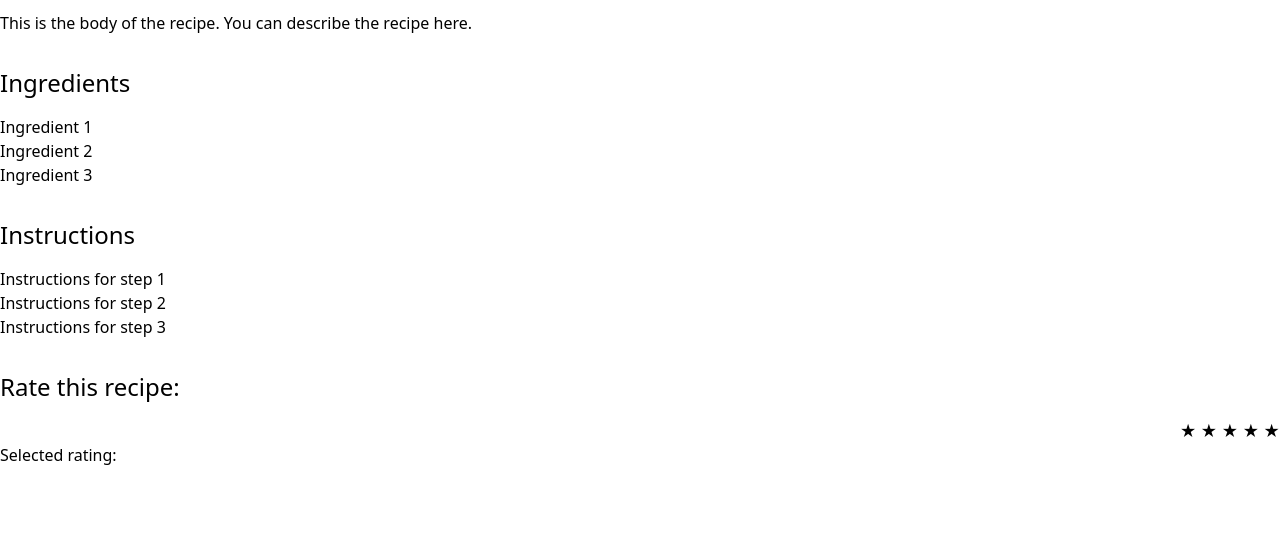
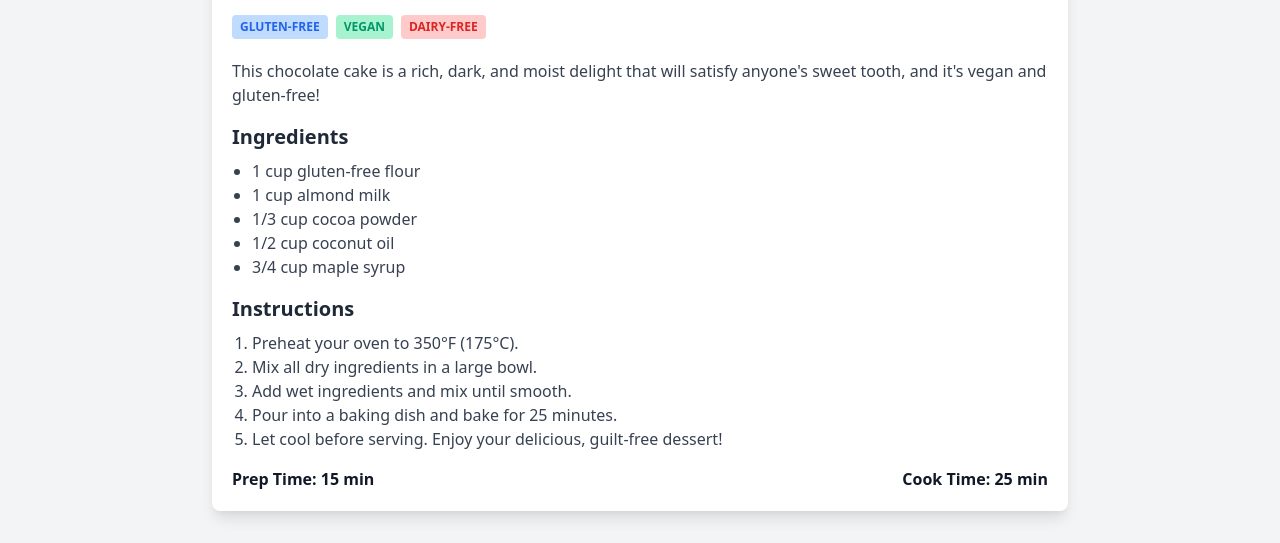
Before and after one commit to pateyu/CookbookProject, a Flask app: template templates/recipe.html in a window 1280 px wide. Shown: the part 377-920 px from the top of the page. Before the commit the page ends 842 px from the top, so only its background shows below. Run offline with Flask 3, Linux system fonts and the light colour scheme; the template is opened without the code that fills it, so the values that code supplies are empty; some libraries are stand-ins or nearby versions.

```diff
--- a/templates/recipe.html
+++ b/templates/recipe.html
@@ -3,89 +3,50 @@
 <head>
     <meta charset="UTF-8">
     <meta name="viewport" content="width=device-width, initial-scale=1.0">
-    <title>Recipe Rating</title>
-    <link href="https://cdn.jsdelivr.net/npm/tailwindcss@2.2.19/dist/tailwind.min.css" rel="stylesheet"/>
-    <style>
-        .rating {
-            direction: rtl; /* Right-to-left direction */
-            unicode-bidi: bidi-override; /* Override the direction */
-        }
-        .rating span {
-            cursor: pointer;
-            display: inline-block;
-        }
-        .rating span:hover,
-        .rating span:hover ~ span {
-            color: gold;
-        }
-    </style>
+    <title>Recipe Details</title>
+    <link href="https://cdn.jsdelivr.net/npm/tailwindcss@2.2.19/dist/tailwind.min.css" rel="stylesheet">
 </head>
-<body>
-    <header>
-        <h1 class="text-4xl mb-4">Recipe Title</h1>
-    </header>
-    <main>
-        <section class="recipe-image mb-8">
-            <img src="recipe-image.jpg" alt="Recipe Image">
-        </section>
-        <section class="recipe-body mb-8">
-            <p>This is the body of the recipe. You can describe the recipe here.</p>
-        </section>
-        <section class="recipe-ingredients mb-8">
-            <h2 class="text-2xl mb-4">Ingredients</h2>
-            <ul>
-                <li>Ingredient 1</li>
-                <li>Ingredient 2</li>
-                <li>Ingredient 3</li>
-                <!-- Add more ingredients as needed -->
-            </ul>
-        </section>
-        <section class="recipe-instructions mb-8">
-            <h2 class="text-2xl mb-4">Instructions</h2>
-            <ol>
-                <li> Instructions for step 1</li>
-                <li> Instructions for step 2</li>
-                <li> Instructions for step 3</li>
-                <!-- Add more steps as needed -->
-            </ol>
-        </section>
-
-        <section class="recipe-rating">
-            <h2 class="text-2xl mb-4">Rate this recipe:</h2>
-            <div class="rating">
-                <span onclick="rateRecipe(5)" id="star5">★</span>
-                <span onclick="rateRecipe(4)" id="star4">★</span>
-                <span onclick="rateRecipe(3)" id="star3">★</span>
-                <span onclick="rateRecipe(2)" id="star2">★</span>
-                <span onclick="rateRecipe(1)" id="star1">★</span>
+<body class="bg-gray-100">
+    <div class="max-w-4xl mx-auto px-5 py-8">
+        <div class="bg-white rounded-lg shadow-lg overflow-hidden">
+            <img src="https://via.placeholder.com/400x300" alt="Delicious Recipe" class="w-full h-64 object-cover object-center">
+            <div class="p-5">
+                <h2 class="text-3xl font-bold text-gray-800 mb-1">Delicious Chocolate Cake</h2>
+                <span class="text-sm font-semibold inline-block py-1 px-2 uppercase rounded text-purple-600 bg-purple-200 mb-4">Dessert</span>
+                <div class="flex flex-wrap mb-3">
+                    <span class="text-xs font-semibold inline-block py-1 px-2 uppercase rounded text-blue-600 bg-blue-200 mr-2 mb-2">Gluten-Free</span>
+                    <span class="text-xs font-semibold inline-block py-1 px-2 uppercase rounded text-green-600 bg-green-200 mr-2 mb-2">Vegan</span>
+                    <span class="text-xs font-semibold inline-block py-1 px-2 uppercase rounded text-red-600 bg-red-200 mr-2 mb-2">Dairy-Free</span>
+                </div>
+                <p class="text-gray-700 mb-4">
+                    This chocolate cake is a rich, dark, and moist delight that will satisfy anyone's sweet tooth, and it's vegan and gluten-free!
+                </p>
+                <div class="mb-4">
+                    <h3 class="text-xl font-semibold text-gray-800 mb-2">Ingredients</h3>
+                    <ul class="list-disc ml-5 text-gray-700">
+                        <li>1 cup gluten-free flour</li>
+                        <li>1 cup almond milk</li>
+                        <li>1/3 cup cocoa powder</li>
+                        <li>1/2 cup coconut oil</li>
+                        <li>3/4 cup maple syrup</li>
+                    </ul>
+                </div>
+                <div class="mb-4">
+                    <h3 class="text-xl font-semibold text-gray-800 mb-2">Instructions</h3>
+                    <ol class="list-decimal ml-5 text-gray-700">
+                        <li>Preheat your oven to 350°F (175°C).</li>
+                        <li>Mix all dry ingredients in a large bowl.</li>
+                        <li>Add wet ingredients and mix until smooth.</li>
+                        <li>Pour into a baking dish and bake for 25 minutes.</li>
+                        <li>Let cool before serving. Enjoy your delicious, guilt-free dessert!</li>
+                    </ol>
+                </div>
+                <div class="flex justify-between items-center mt-4">
+                    <span class="text-gray-900 font-bold">Prep Time: 15 min</span>
+                    <span class="text-gray-900 font-bold">Cook Time: 25 min</span>
+                </div>
             </div>
-            <p id="selected-rating">Selected rating: </p>
-        </section>
-    </main>
-
-    <script>
-        let selectedRating = 0;
-
-        function rateRecipe(rating) {
-            selectedRating = rating;
-            updateSelectedRating();
-            updateStarColors();
-        }
-
-        function updateSelectedRating() {
-            document.getElementById('selected-rating').innerText = 'Selected rating: ' + selectedRating;
-        }
-
-        function updateStarColors() {
-            for (let i = 1; i <= 5; i++) {
-                const star = document.getElementById('star' + i);
-                if (i <= selectedRating) {
-                    star.style.color = 'gold';
-                } else {
-                    star.style.color = '';
-                }
-            }
-        }
-    </script>
+        </div>
+    </div>
 </body>
 </html>
```
Also changed, not shown: templates/create_recipe.html (added, +70 -0 lines), templates/dashboard.html (+8 -6 lines), database.db (added), static/dashboard.js (added).
